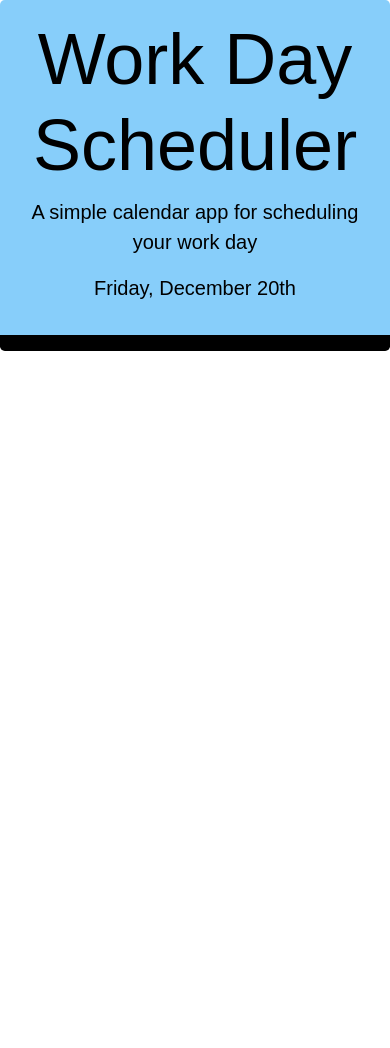
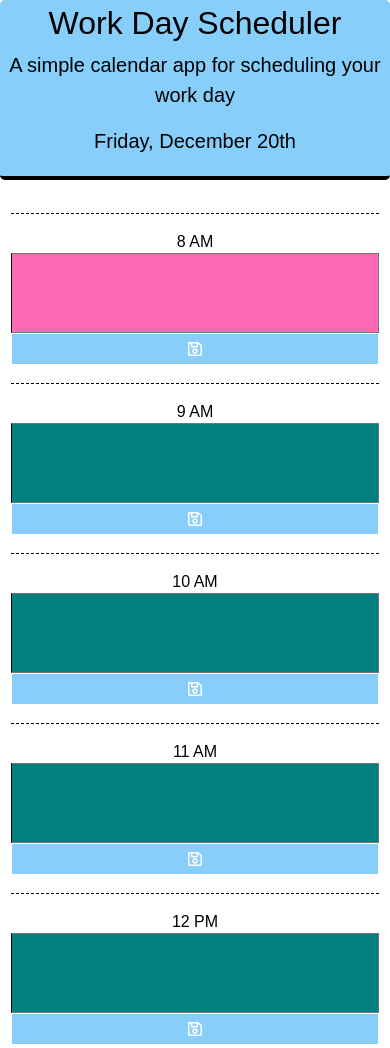
Before and after one commit to hhawm/dayplanner, a plain HTML site: page index.html in a window 390 px wide. Shown: the top 1048 px of the page. Before the commit the page ends 844 px from the top, so only its background shows below. Drawn offline with nearby package versions, Linux system fonts and the light colour scheme.

Commit message:
fixed functions and css

```diff
--- a/assets/css/style.css
+++ b/assets/css/style.css
@@ -1,5 +1,5 @@
 body {
-    font-size: 16px;
+    font-size: 1rem;
     font-family: Arial, Helvetica, sans-serif;
   }
 
@@ -29,7 +29,7 @@ footer {
     color: white;
   }
 .present {
-    background-color: pink;
+    background-color: hotpink;
     color: white;
   }
 .future {
@@ -57,11 +57,6 @@ footer {
     margin: 1rem;
   }
 
-/* input[type="date"] {
-    display: inline-block;
-    text-align: center;
-  } */
-
 .description{
     white-space: pre-wrap;
   }
@@ -73,7 +68,6 @@ footer {
 .hour {
     background-color: white;
     color: black;
-    font-size: 16px;
     padding: 1rem;
     border-top: 1px dashed black;
   }
@@ -88,10 +82,8 @@ footer {
     background-color: lightskyblue;
     color: white;
     font-size: 1.5rem;
-    border-left: 1px solid black;
     border-top-right-radius: 40px;
-    border-top: 1px solid white;
-    border-bottom: 1px solid white;
+    border: 1px solid white;
     display: flex;
     align-items: center;
     justify-content: center;
@@ -121,11 +113,21 @@ footer {
 
   @media screen and (max-width: 992px) {
     .hour {
-      padding: 0px;
+      padding: 1rem;
     }
   }
 
   @media screen and (max-width: 600px) {
+    .display-3 {
+      font-size: 2rem
+    }
+    .container {
+      width: 95%;
+    }
+    .jumbotron {
+      border-bottom: .25rem solid black;
+      padding: .25rem;
+    }
     .row {
       height: 100%;
     }
@@ -137,19 +139,18 @@ footer {
     }
     .hour {
       text-align: center;
-      height: 3rem;
-      padding: 1rem;
+      height: 2.5rem;
     }
 
     .description {
       white-space: normal;
-      height: 6rem;
+      height: 5rem;
     }
 
     .saveBtn {
       text-align: center;
       font-size: 1rem;
-      height: 3rem;
+      height: 2rem;
       margin-bottom: 1rem;
     }
     .saveBtn i:hover,
--- a/assets/js/dayplanner.js
+++ b/assets/js/dayplanner.js
@@ -22,12 +22,12 @@ function handleSave() {
     $("#updating").fadeIn(100).fadeOut(1000);
 }
 
-// Load the current day onto the page
+// Loads current day onto the page with 5 second fade-in
 function loadDay(fadeTime = 500) {
     clearInterval(updateInterval);
 
     $(".container").html(""); // Clear out old data
-    // Creates time-blocks
+    // Creates time-blocks (from CONSTANT at top)
     for (var i = 0; i < times.length; i++) {
         $(".container").append(createTimeBlock(times[i]));
     }
@@ -84,15 +84,16 @@ function createTimeBlock(hour24) {
     row.appendChild(colText);
     var colSave = createEl("div", "col-sm-1 col-12 saveBtn");
     row.appendChild(colSave);
-    var icon = createEl("i", "fas fa-save");
-    colSave.appendChild(icon);
+    // Disk icon from fontawesome.com
+    var iconSave = createEl("i", "far fa-save");
+    colSave.appendChild(iconSave);
 
     return timeBlock;
 }
 
 // Create a single page element
 // tag = tag to create
-// cls = classes to asssign
+// cls = classes to assign
 // hour24 = the current hour (only used by hour and description classes)
 function createEl(tag, cls, hour24) {
     var el = document.createElement(tag);
@@ -164,16 +165,6 @@ $(function () {
     // Set the date in the header
     setCurrentDateLabel();
 
-    // Load Multi-day setting from local storage and update the checked state
-    // loadMultiDaySettings();
-
-    // Watch for click of Enable Multi-day support
-    $("#enableDate").on("click", multiDayChecked);
-
-    // Initialize the Date Picker and Setup a 'change' event handler
-    $("#datepicker").val(moment().format('YYYY-MM-DD'));
-    $("#datepicker").on("change", datePickerChange);
-
     // Setup Save Button Events through the container element
     $(".container").on("click", ".saveBtn", handleSave);
 
```
Also changed, not shown: index.html (+1 -2 lines).
